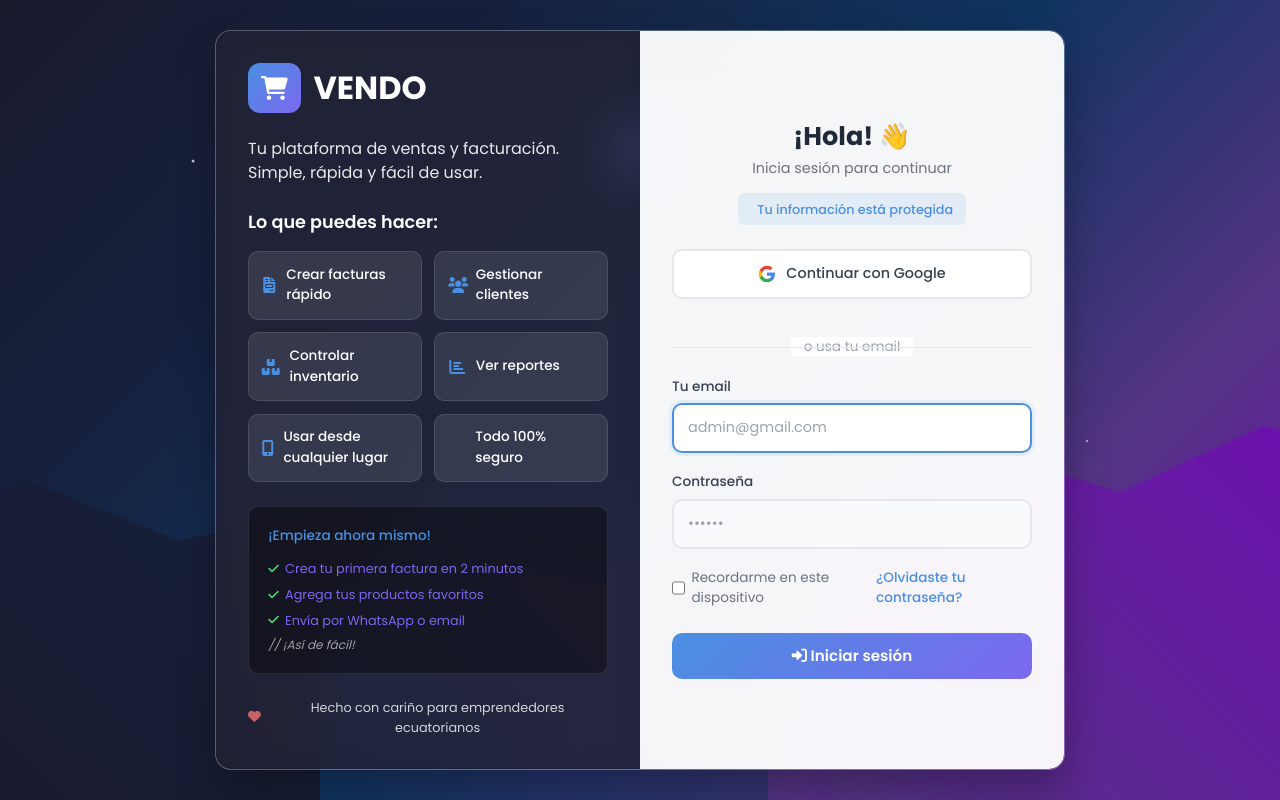
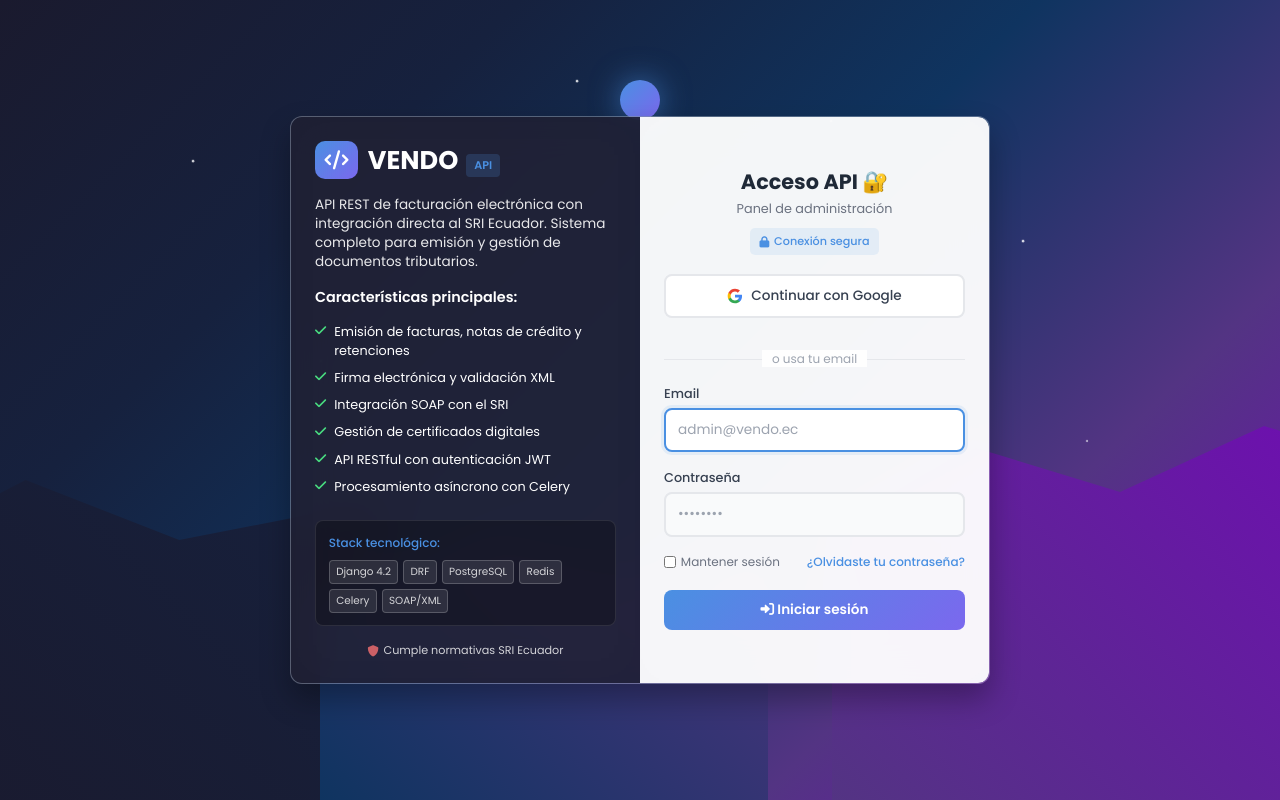
Before and after one commit to Cristianv222/apivendo, a Django app: page /accounts/login/ in a window 1280 px wide; the page is wider, and only the part inside the window is pictured. Run offline with Django 4.2, Linux system fonts and the light colour scheme; parts of the project's set-up code (start-up, migrations or seed data) failed here and were passed over; some libraries are stand-ins or nearby versions.

Commit message:
login ajustado

```diff
--- a/templates/users/login.html
+++ b/templates/users/login.html
@@ -3,7 +3,7 @@
 <head>
     <meta charset="UTF-8">
     <meta name="viewport" content="width=device-width, initial-scale=1.0">
-    <title>VENDO - Inicia Sesión</title>
+    <title>VENDO API - Inicia Sesión</title>
     {% load static %}
     {% load socialaccount %}
 
@@ -42,14 +42,14 @@
 
         .sun {
             position: absolute;
-            top: 15%;
+            top: 10%;
             left: 50%;
             transform: translateX(-50%);
-            width: 60px;
-            height: 60px;
+            width: 40px;
+            height: 40px;
             background: linear-gradient(135deg, #4a90e2, #7b68ee);
             border-radius: 50%;
-            box-shadow: 0 0 40px rgba(74, 144, 226, 0.6);
+            box-shadow: 0 0 30px rgba(74, 144, 226, 0.6);
             z-index: 2;
         }
 
@@ -115,28 +115,28 @@
             100% { opacity: 1; transform: scale(1.2); }
         }
 
-        /* Container principal - MÁS COMPACTO */
+        /* Container principal - ULTRA COMPACTO */
         .main-container {
             position: relative;
             z-index: 10;
             background: rgba(255, 255, 255, 0.1);
             backdrop-filter: blur(20px);
             border: 1px solid rgba(255, 255, 255, 0.2);
-            border-radius: 16px;
-            box-shadow: 0 20px 40px rgba(0, 0, 0, 0.3);
+            border-radius: 12px;
+            box-shadow: 0 15px 30px rgba(0, 0, 0, 0.3);
             width: 100%;
-            max-width: 850px; /* Reducido de 1000px */
-            min-height: 500px; /* Reducido de 600px */
+            max-width: 700px;
+            min-height: 420px;
             display: grid;
             grid-template-columns: 1fr 1fr;
             overflow: hidden;
         }
 
-        /* Sección izquierda - Información de VENDO - MÁS COMPACTA */
+        /* Sección izquierda - Info API */
         .info-section {
-            background: rgba(26, 26, 46, 0.8);
+            background: rgba(26, 26, 46, 0.85);
             backdrop-filter: blur(20px);
-            padding: 2rem; /* Reducido de 3rem */
+            padding: 1.5rem;
             color: white;
             display: flex;
             flex-direction: column;
@@ -147,136 +147,125 @@
         .logo-section {
             display: flex;
             align-items: center;
-            gap: 0.8rem; /* Reducido */
-            margin-bottom: 1.5rem; /* Reducido */
+            gap: 0.6rem;
+            margin-bottom: 1rem;
         }
 
         .logo-icon {
             background: linear-gradient(135deg, #4a90e2, #7b68ee);
-            padding: 0.8rem; /* Reducido */
-            border-radius: 12px;
+            padding: 0.6rem;
+            border-radius: 10px;
             display: flex;
             align-items: center;
             justify-content: center;
         }
 
         .logo-icon i {
-            font-size: 1.5rem; /* Reducido */
+            font-size: 1.2rem;
             color: white;
         }
 
         .logo-text {
-            font-size: 2rem; /* Reducido de 2.5rem */
+            font-size: 1.6rem;
             font-weight: 700;
             color: white;
         }
 
+        .api-badge {
+            display: inline-block;
+            background: rgba(74, 144, 226, 0.2);
+            color: #4a90e2;
+            padding: 0.2rem 0.5rem;
+            border-radius: 4px;
+            font-size: 0.7rem;
+            font-weight: 600;
+            margin-left: 0.5rem;
+        }
+
         .description {
-            font-size: 1rem; /* Reducido */
-            line-height: 1.5;
-            margin-bottom: 1.5rem; /* Reducido */
+            font-size: 0.85rem;
+            line-height: 1.4;
+            margin-bottom: 1rem;
             opacity: 0.9;
         }
 
         .features-title {
-            font-size: 1.1rem; /* Reducido */
+            font-size: 0.9rem;
             font-weight: 600;
-            margin-bottom: 1rem; /* Reducido */
+            margin-bottom: 0.8rem;
             color: white;
         }
 
-        .features-grid {
-            display: grid;
-            grid-template-columns: repeat(2, 1fr);
-            gap: 0.8rem; /* Reducido */
-            margin-bottom: 1.5rem; /* Reducido */
+        .features-list {
+            list-style: none;
+            padding: 0;
+            margin-bottom: 1rem;
         }
 
         .feature-item {
-            background: rgba(255, 255, 255, 0.1);
-            padding: 0.8rem; /* Reducido */
-            border-radius: 10px;
-            border: 1px solid rgba(255, 255, 255, 0.1);
+            font-size: 0.8rem;
+            margin-bottom: 0.5rem;
             display: flex;
-            align-items: center;
-            gap: 0.6rem; /* Reducido */
-            transition: all 0.3s ease;
-        }
-
-        .feature-item:hover {
-            background: rgba(255, 255, 255, 0.15);
-            transform: translateY(-2px);
+            align-items: flex-start;
+            gap: 0.5rem;
         }
 
         .feature-item i {
-            color: #4a90e2;
-            font-size: 1rem; /* Reducido */
-            width: 18px;
-            text-align: center;
+            color: #4ade80;
+            font-size: 0.8rem;
+            margin-top: 0.2rem;
         }
 
-        .feature-text {
-            font-size: 0.85rem; /* Reducido */
+        .tech-stack {
+            background: rgba(0, 0, 0, 0.3);
+            border-radius: 8px;
+            padding: 0.8rem;
+            margin-bottom: 1rem;
+            border: 1px solid rgba(255, 255, 255, 0.1);
+        }
+
+        .tech-title {
+            color: #4a90e2;
+            font-size: 0.75rem;
+            margin-bottom: 0.5rem;
             font-weight: 500;
         }
 
-        /* Sección de código - MÁS COMPACTA */
-        .code-section {
-            background: rgba(0, 0, 0, 0.4);
-            border-radius: 10px;
-            padding: 1.2rem; /* Reducido */
-            margin-bottom: 1.5rem; /* Reducido */
-            border: 1px solid rgba(255, 255, 255, 0.1);
+        .tech-badges {
+            display: flex;
+            flex-wrap: wrap;
+            gap: 0.3rem;
         }
 
-        .code-title {
-            color: #4a90e2;
-            font-size: 0.85rem; /* Reducido */
-            margin-bottom: 0.8rem; /* Reducido */
-            font-weight: 500;
-        }
-
-        .code-line {
-            color: #7b68ee;
-            font-size: 0.8rem; /* Reducido */
-            margin-bottom: 0.4rem; /* Reducido */
-            display: flex;
-            align-items: center;
-            gap: 0.4rem; /* Reducido */
-        }
-
-        .code-line i {
-            color: #4ade80;
-            font-size: 0.75rem; /* Reducido */
-        }
-
-        .code-comment {
-            color: rgba(255, 255, 255, 0.6);
-            font-style: italic;
-            font-size: 0.75rem; /* Reducido */
-            margin-top: 0.4rem; /* Reducido */
+        .tech-badge {
+            background: rgba(255, 255, 255, 0.1);
+            color: rgba(255, 255, 255, 0.8);
+            padding: 0.2rem 0.4rem;
+            border-radius: 4px;
+            font-size: 0.65rem;
+            border: 1px solid rgba(255, 255, 255, 0.2);
         }
 
         .footer-text {
             margin-top: auto;
             text-align: center;
-            font-size: 0.8rem; /* Reducido */
+            font-size: 0.7rem;
             opacity: 0.8;
             display: flex;
             align-items: center;
             justify-content: center;
-            gap: 0.4rem; /* Reducido */
+            gap: 0.3rem;
         }
 
         .footer-text i {
             color: #f87171;
         }
 
-        /* Sección derecha - Login - MÁS COMPACTA */
+        /* Sección derecha - Login */
         .login-section {
             background: rgba(255, 255, 255, 0.95);
             backdrop-filter: blur(20px);
-            padding: 2rem; /* Reducido de 3rem */
+            padding: 1.5rem;
             display: flex;
             flex-direction: column;
             justify-content: center;
@@ -284,47 +273,47 @@
 
         .login-header {
             text-align: center;
-            margin-bottom: 1.5rem; /* Reducido */
+            margin-bottom: 1.2rem;
         }
 
         .welcome-title {
-            font-size: 1.6rem; /* Reducido */
+            font-size: 1.3rem;
             font-weight: 700;
             color: #1f2937;
-            margin-bottom: 0.4rem; /* Reducido */
+            margin-bottom: 0.3rem;
         }
 
         .welcome-subtitle {
             color: #6b7280;
-            font-size: 0.9rem; /* Reducido */
-            margin-bottom: 0.8rem; /* Reducido */
+            font-size: 0.8rem;
+            margin-bottom: 0.6rem;
         }
 
         .security-badge {
             display: inline-flex;
             align-items: center;
-            gap: 0.4rem; /* Reducido */
+            gap: 0.3rem;
             background: rgba(74, 144, 226, 0.1);
             color: #4a90e2;
-            padding: 0.4rem 0.8rem; /* Reducido */
-            border-radius: 6px;
-            font-size: 0.8rem; /* Reducido */
+            padding: 0.3rem 0.6rem;
+            border-radius: 5px;
+            font-size: 0.7rem;
             font-weight: 500;
         }
 
-        /* Google Button - MÁS COMPACTO */
+        /* Google Button */
         .google-section {
-            margin-bottom: 1.2rem; /* Reducido */
+            margin-bottom: 1rem;
         }
 
         .btn-google {
             width: 100%;
-            padding: 12px 16px; /* Reducido */
+            padding: 10px 14px;
             border: 2px solid #e5e7eb;
-            border-radius: 10px;
+            border-radius: 8px;
             background: white;
             color: #374151;
-            font-size: 0.9rem; /* Reducido */
+            font-size: 0.85rem;
             font-weight: 500;
             cursor: pointer;
             transition: all 0.3s ease;
@@ -332,7 +321,7 @@
             display: flex;
             align-items: center;
             justify-content: center;
-            gap: 10px; /* Reducido */
+            gap: 8px;
         }
 
         .btn-google:hover {
@@ -348,9 +337,9 @@
         .divider {
             text-align: center;
             position: relative;
-            margin: 1.2rem 0; /* Reducido */
+            margin: 1rem 0;
             color: #9ca3af;
-            font-size: 0.85rem; /* Reducido */
+            font-size: 0.75rem;
         }
 
         .divider::before {
@@ -365,29 +354,30 @@
 
         .divider span {
             background: rgba(255, 255, 255, 0.95);
-            padding: 0 0.8rem; /* Reducido */
+            padding: 0 0.6rem;
+            position: relative;
         }
 
-        /* Form - MÁS COMPACTO */
+        /* Form */
         .form-group {
-            margin-bottom: 1.2rem; /* Reducido */
+            margin-bottom: 1rem;
         }
 
         .form-label {
             display: block;
             color: #374151;
-            font-size: 0.85rem; /* Reducido */
+            font-size: 0.8rem;
             font-weight: 500;
-            margin-bottom: 0.4rem; /* Reducido */
+            margin-bottom: 0.3rem;
         }
 
         .form-control-custom {
             width: 100%;
-            padding: 12px 14px; /* Reducido */
+            padding: 10px 12px;
             border: 2px solid #e5e7eb;
-            border-radius: 10px;
+            border-radius: 8px;
             background: #f9fafb;
-            font-size: 0.9rem; /* Reducido */
+            font-size: 0.85rem;
             color: #111827;
             transition: all 0.3s ease;
             outline: none;
@@ -408,20 +398,20 @@
             display: flex;
             justify-content: space-between;
             align-items: center;
-            margin-bottom: 1.5rem; /* Reducido */
-            font-size: 0.85rem; /* Reducido */
+            margin-bottom: 1.2rem;
+            font-size: 0.75rem;
         }
 
         .remember-me {
             display: flex;
             align-items: center;
-            gap: 0.4rem; /* Reducido */
+            gap: 0.3rem;
             color: #6b7280;
         }
 
         .remember-me input[type="checkbox"] {
-            width: 14px; /* Reducido */
-            height: 14px; /* Reducido */
+            width: 12px;
+            height: 12px;
             accent-color: #4a90e2;
         }
 
@@ -438,24 +428,24 @@
         /* Login Button */
         .btn-login {
             width: 100%;
-            padding: 12px; /* Reducido */
+            padding: 10px;
             border: none;
-            border-radius: 10px;
+            border-radius: 8px;
             background: linear-gradient(135deg, #4a90e2, #7b68ee);
             color: white;
-            font-size: 0.95rem; /* Reducido */
+            font-size: 0.85rem;
             font-weight: 600;
             cursor: pointer;
             transition: all 0.3s ease;
             display: flex;
             align-items: center;
             justify-content: center;
-            gap: 0.4rem; /* Reducido */
+            gap: 0.3rem;
         }
 
         .btn-login:hover {
-            transform: translateY(-2px);
-            box-shadow: 0 8px 25px rgba(74, 144, 226, 0.3);
+            transform: translateY(-1px);
+            box-shadow: 0 6px 20px rgba(74, 144, 226, 0.3);
         }
 
         /* Alerts */
@@ -553,84 +542,74 @@
 
     <!-- Container principal -->
     <div class="main-container">
-        <!-- Sección izquierda - Información de VENDO -->
+        <!-- Sección izquierda - Información de API -->
         <div class="info-section">
             <div class="logo-section">
                 <div class="logo-icon">
-                    <i class="fas fa-shopping-cart"></i>
+                    <i class="fas fa-code"></i>
                 </div>
-                <div class="logo-text">VENDO</div>
+                <div class="logo-text">VENDO<span class="api-badge">API</span></div>
             </div>
 
             <div class="description">
-                Tu plataforma de ventas y facturación. Simple, rápida y fácil de usar.
+                API REST de facturación electrónica con integración directa al SRI Ecuador. Sistema completo para emisión y gestión de documentos tributarios.
             </div>
 
-            <div class="features-title">Lo que puedes hacer:</div>
+            <div class="features-title">Características principales:</div>
 
-            <div class="features-grid">
-                <div class="feature-item">
-                    <i class="fas fa-file-invoice"></i>
-                    <span class="feature-text">Crear facturas rápido</span>
-                </div>
+            <ul class="features-list">
+                <li class="feature-item">
+                    <i class="fas fa-check"></i>
+                    <span>Emisión de facturas, notas de crédito y retenciones</span>
+                </li>
+                <li class="feature-item">
+                    <i class="fas fa-check"></i>
+                    <span>Firma electrónica y validación XML</span>
+                </li>
+                <li class="feature-item">
+                    <i class="fas fa-check"></i>
+                    <span>Integración SOAP con el SRI</span>
+                </li>
+                <li class="feature-item">
+                    <i class="fas fa-check"></i>
+                    <span>Gestión de certificados digitales</span>
+                </li>
+                <li class="feature-item">
+                    <i class="fas fa-check"></i>
+                    <span>API RESTful con autenticación JWT</span>
+                </li>
+                <li class="feature-item">
+                    <i class="fas fa-check"></i>
+                    <span>Procesamiento asíncrono con Celery</span>
+                </li>
+            </ul>
 
-                <div class="feature-item">
-                    <i class="fas fa-users"></i>
-                    <span class="feature-text">Gestionar clientes</span>
-                </div>
-
-                <div class="feature-item">
-                    <i class="fas fa-boxes"></i>
-                    <span class="feature-text">Controlar inventario</span>
-                </div>
-
-                <div class="feature-item">
-                    <i class="fas fa-chart-bar"></i>
-                    <span class="feature-text">Ver reportes</span>
-                </div>
-
-                <div class="feature-item">
-                    <i class="fas fa-mobile-alt"></i>
-                    <span class="feature-text">Usar desde cualquier lugar</span>
-                </div>
-
-                <div class="feature-item">
-                    <i class="fas fa-shield-check"></i>
-                    <span class="feature-text">Todo 100% seguro</span>
+            <div class="tech-stack">
+                <div class="tech-title">Stack tecnológico:</div>
+                <div class="tech-badges">
+                    <span class="tech-badge">Django 4.2</span>
+                    <span class="tech-badge">DRF</span>
+                    <span class="tech-badge">PostgreSQL</span>
+                    <span class="tech-badge">Redis</span>
+                    <span class="tech-badge">Celery</span>
+                    <span class="tech-badge">SOAP/XML</span>
                 </div>
             </div>
 
-            <div class="code-section">
-                <div class="code-title">¡Empieza ahora mismo!</div>
-                <div class="code-line">
-                    <i class="fas fa-check"></i>
-                    Crea tu primera factura en 2 minutos
-                </div>
-                <div class="code-line">
-                    <i class="fas fa-check"></i>
-                    Agrega tus productos favoritos
-                </div>
-                <div class="code-line">
-                    <i class="fas fa-check"></i>
-                    Envía por WhatsApp o email
-                </div>
-                <div class="code-comment">// ¡Así de fácil!</div>
-            </div>
-
             <div class="footer-text">
-                <i class="fas fa-heart"></i>
-                Hecho con cariño para emprendedores ecuatorianos
+                <i class="fas fa-shield-alt"></i>
+                Cumple normativas SRI Ecuador
             </div>
         </div>
 
         <!-- Sección derecha - Login -->
         <div class="login-section">
             <div class="login-header">
-                <h2 class="welcome-title">¡Hola! 👋</h2>
-                <p class="welcome-subtitle">Inicia sesión para continuar</p>
+                <h2 class="welcome-title">Acceso API 🔐</h2>
+                <p class="welcome-subtitle">Panel de administración</p>
                 <div class="security-badge">
-                    <i class="fas fa-shield-check"></i>
-                    Tu información está protegida
+                    <i class="fas fa-lock"></i>
+                    Conexión segura
                 </div>
             </div>
 
@@ -674,12 +653,12 @@
                 {% csrf_token %}
 
                 <div class="form-group">
-                    <label for="id_username" class="form-label">Tu email</label>
+                    <label for="id_username" class="form-label">Email</label>
                     <input type="email"
                            class="form-control-custom"
                            id="id_username"
                            name="username"
-                           placeholder="admin@gmail.com"
+                           placeholder="admin@vendo.ec"
                            autocomplete="email"
                            required>
                 </div>
@@ -698,7 +677,7 @@
                 <div class="form-options">
                     <label class="remember-me">
                         <input type="checkbox" id="remember" name="remember">
-                        <span>Recordarme en este dispositivo</span>
+                        <span>Mantener sesión</span>
                     </label>
                     <a href="{% url 'account_reset_password' %}" class="forgot-link">
                         ¿Olvidaste tu contraseña?
```
Also changed, not shown: other parts of templates/users/login.html (+20 -21 lines).
